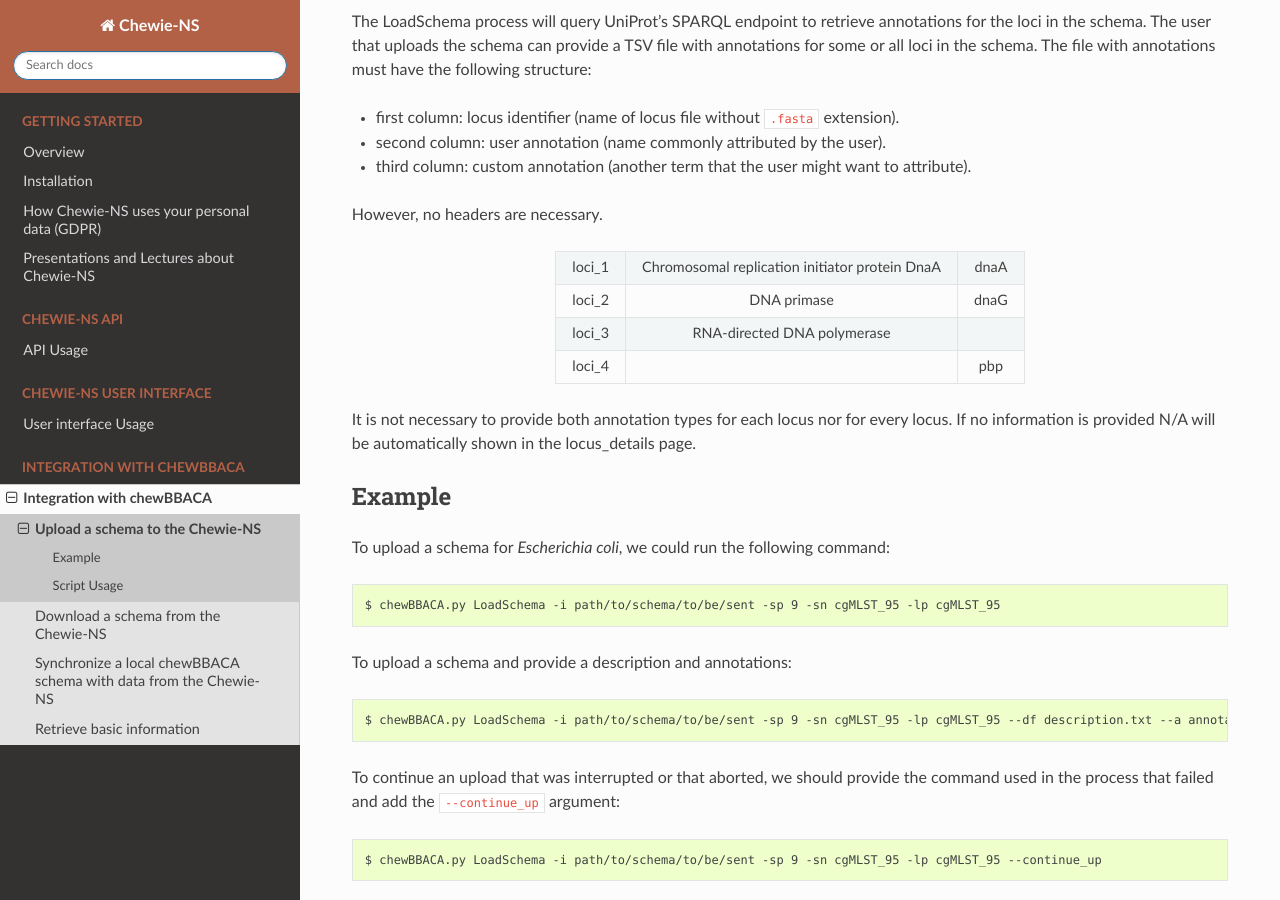
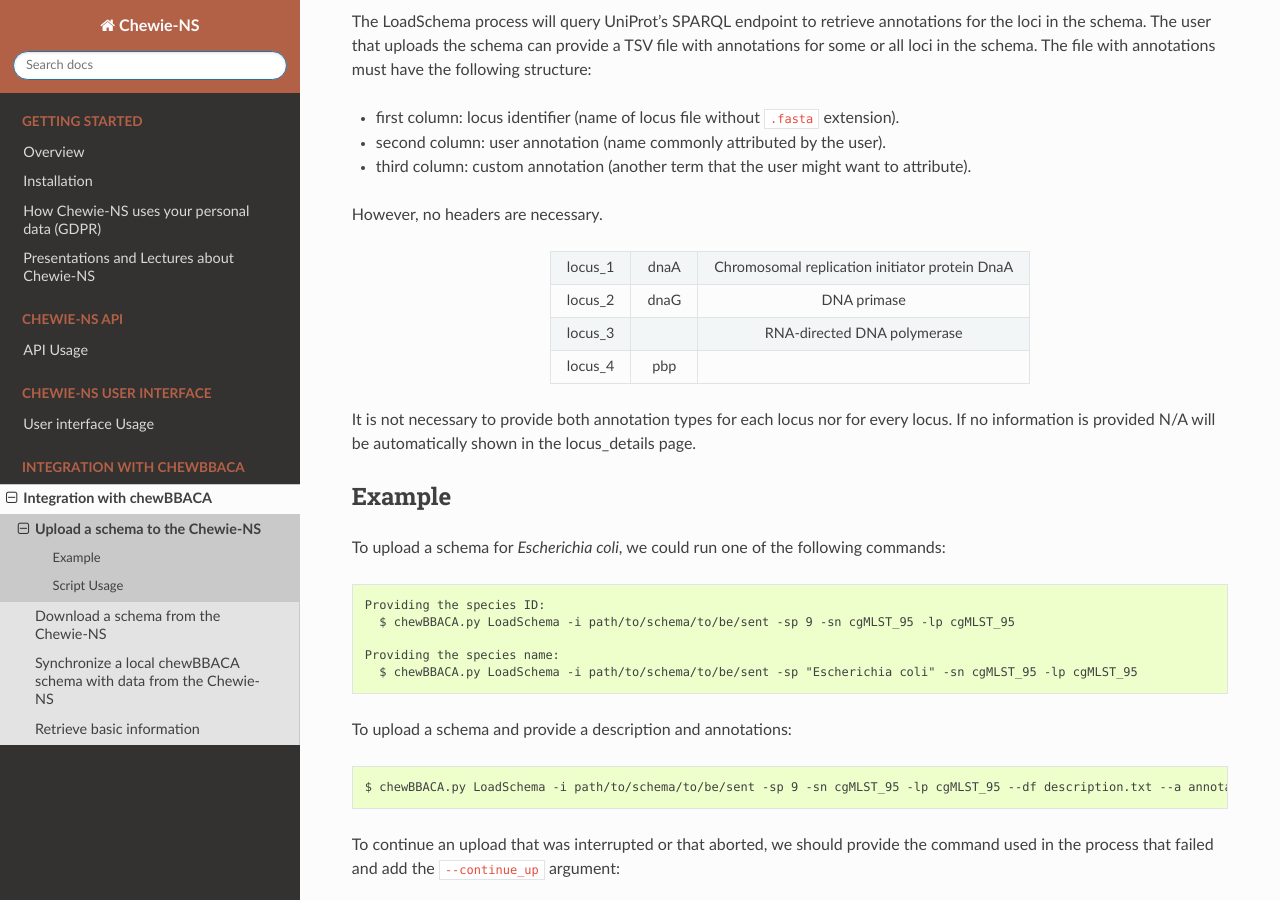
Before and after one commit to B-UMMI/Chewie-NS, a Sphinx documentation site: the page built from docs/user/upload_api.rst, in a window 1280 px wide and 900 px high, scrolled down 1723 px. Built offline with Sphinx 7.4.7 and the Read the Docs theme 2.0.0, drawn with Linux system fonts in a browser that asks for light colours.

Commit message:
Updated docs.

```diff
--- a/docs/user/upload_api.rst
+++ b/docs/user/upload_api.rst
@@ -99,15 +99,15 @@
 
 .. rst-class:: align-center
 
-  +----------+---------------------------------------------------+--------------+
-  | loci_1   | Chromosomal replication  initiator protein DnaA   |     dnaA     |
-  +----------+---------------------------------------------------+--------------+
-  | loci_2   |       DNA primase                                 |     dnaG     |
-  +----------+---------------------------------------------------+--------------+
-  | loci_3   | RNA-directed DNA polymerase                       |              |
-  +----------+---------------------------------------------------+--------------+
-  | loci_4   |                                                   |      pbp     |
-  +----------+---------------------------------------------------+--------------+
+  +----------+--------------+---------------------------------------------------+
+  | locus_1  |     dnaA     |  Chromosomal replication  initiator protein DnaA  |
+  +----------+--------------+---------------------------------------------------+
+  | locus_2  |     dnaG     |                    DNA primase                    |
+  +----------+--------------+---------------------------------------------------+
+  | locus_3  |              |            RNA-directed DNA polymerase            |
+  +----------+--------------+---------------------------------------------------+
+  | locus_4  |     pbp      |                                                   |
+  +----------+--------------+---------------------------------------------------+
 
 It is not necessary to provide both annotation types for each locus nor for every locus.
 If no information is provided N/A will be automatically shown in the :doc:`locus_details` page.
@@ -115,9 +115,13 @@
 Example
 :::::::
 
-To upload a schema for *Escherichia coli*, we could run the following command::
+To upload a schema for *Escherichia coli*, we could run one of the following commands::
 
+  Providing the species ID:
     $ chewBBACA.py LoadSchema -i path/to/schema/to/be/sent -sp 9 -sn cgMLST_95 -lp cgMLST_95
+
+  Providing the species name:
+    $ chewBBACA.py LoadSchema -i path/to/schema/to/be/sent -sp "Escherichia coli" -sn cgMLST_95 -lp cgMLST_95
 
 To upload a schema and provide a description and annotations::
 
```
